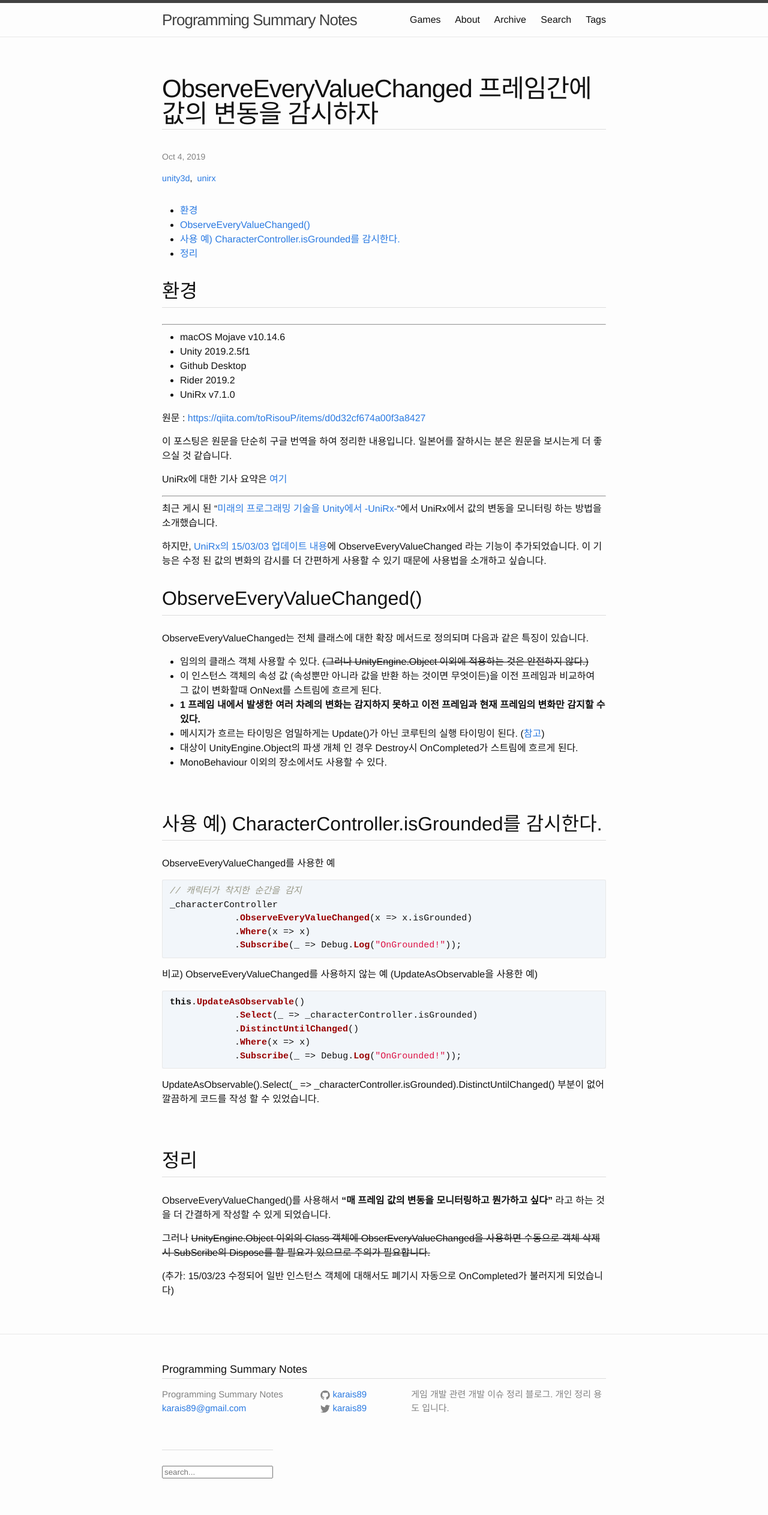
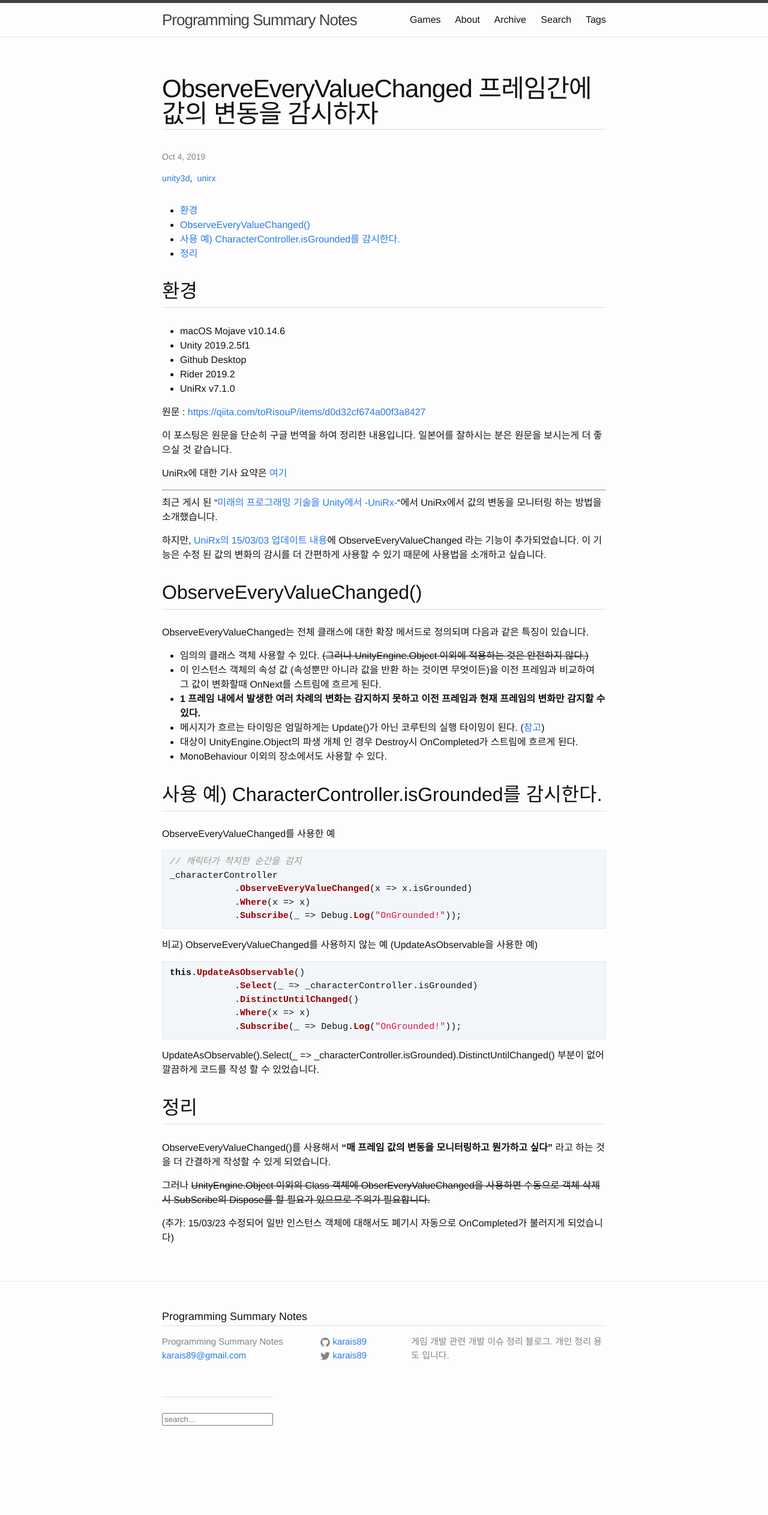
Before and after one commit to karais89/karais89.github.io_back, a Jekyll site: the page built from _posts/2019-10-05-UniRx-ObservableValueChanged.md, in a window 1280 px wide. Shown: the whole page at 60% size. Built offline with Jekyll 4.4.1, drawn with Linux system fonts in a browser that asks for light colours; some web fonts are replaced; comment, search, counter and statistics services are not loaded; after the commit the page ends 2437 px from its top, so only the background shows below that.

Commit message:
modify post

````diff
--- a/_posts/2019-10-05-UniRx-ObservableValueChanged.md
+++ b/_posts/2019-10-05-UniRx-ObservableValueChanged.md
@@ -9,8 +9,6 @@ tags: [unity3d, unirx]
 {:toc}
 
 ## 환경
-
----
 
 - macOS Mojave v10.14.6
 - Unity 2019.2.5f1
@@ -41,8 +39,6 @@ ObserveEveryValueChanged는 전체 클래스에 대한 확장 메서드로 정
 - 대상이 UnityEngine.Object의 파생 개체 인 경우 Destroy시 OnCompleted가 스트림에 흐르게 된다.
 - MonoBehaviour 이외의 장소에서도 사용할 수 있다.
 
-<br />
-
 ## 사용 예) CharacterController.isGrounded를 감시한다.
 
 ObserveEveryValueChanged를 사용한 예
@@ -63,8 +59,6 @@ this.UpdateAsObservable()
 ```
 UpdateAsObservable().Select(_ => _characterController.isGrounded).DistinctUntilChanged() 부분이 없어 깔끔하게 코드를 작성 할 수 있었습니다.
 
-<br />
-
 ## 정리
 
 ObserveEveryValueChanged()를 사용해서 **"매 프레임 값의 변동을 모니터링하고 뭔가하고 싶다"** 라고 하는 것을 더 간결하게 작성할 수 있게 되었습니다.
````
